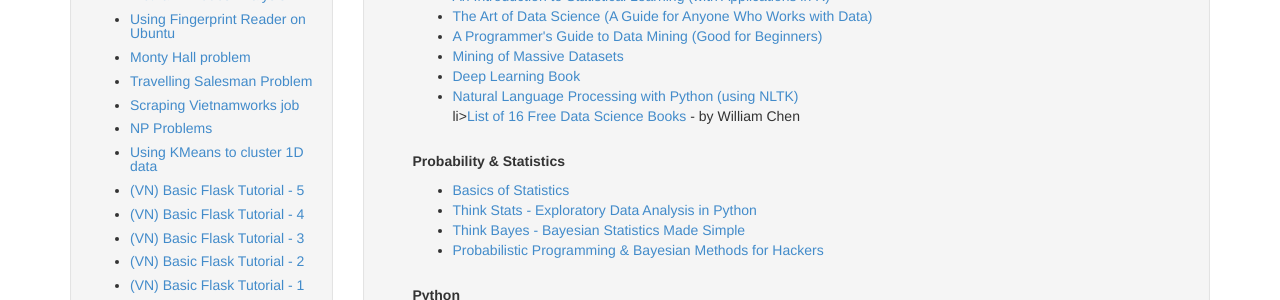
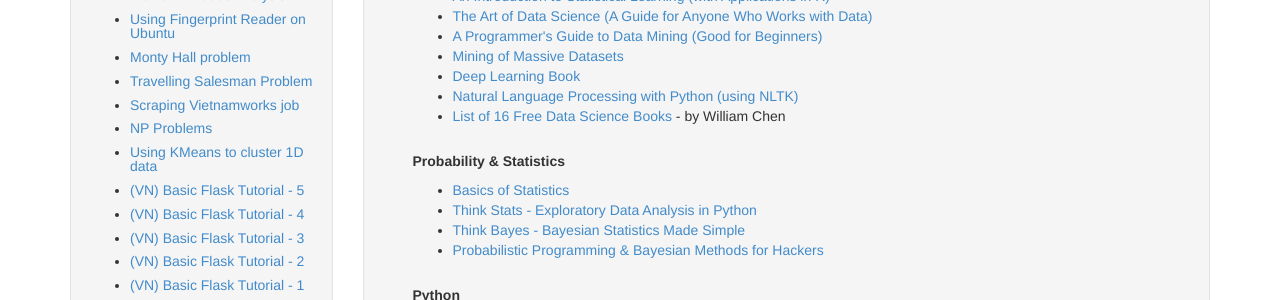
Before and after one commit to hoanvu/hoanvu.github.io, a Jekyll site: the page built from resources.html, in a window 1280 px wide. Shown: the part 230-530 px from the top of the page. Built offline with Jekyll 4.4.1, drawn with Linux system fonts in a browser that asks for light colours.

Commit message:
update link sidebar

```diff
--- a/resources.html
+++ b/resources.html
@@ -17,7 +17,7 @@
             <li><a href="http://infolab.stanford.edu/~ullman/mmds/bookL.pdf" target="_blank">Mining of Massive Datasets</a></li>
             <li><a href="http://www.deeplearningbook.org/" target="_blank">Deep Learning Book</a></li>
             <li><a href="http://www.nltk.org/book/" target="_blank">Natural Language Processing with Python (using NLTK)</a></li>
-            li><a href="http://www.wzchen.com/data-science-books" target="_blank">List of 16 Free Data Science Books</a> - by William Chen</li>
+            <li><a href="http://www.wzchen.com/data-science-books" target="_blank">List of 16 Free Data Science Books</a> - by William Chen</li>
         </ul>
     </div>
 
```
